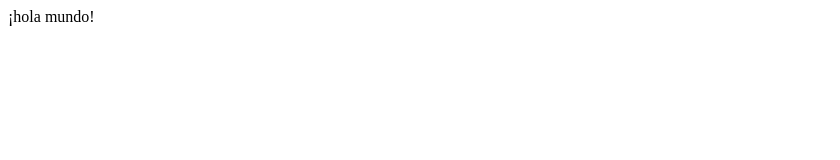
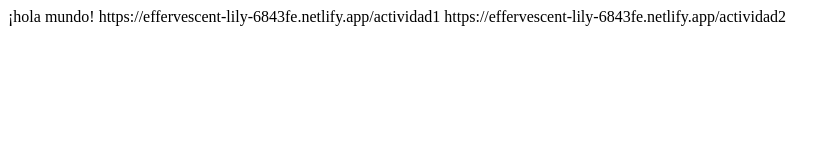
Before and after one commit to PritOnce/SAMOSA2, a plain HTML site: page index.html in a window 1280 px wide. Shown: the whole page, without its empty margins (0-840 px from the left). Drawn offline with Linux system fonts and the light colour scheme.

Commit message:
hola mundo

```diff
--- a/index.html
+++ b/index.html
@@ -8,5 +8,7 @@
 </head>
 <body>
     ¡hola mundo!
+    https://effervescent-lily-6843fe.netlify.app/actividad1
+    https://effervescent-lily-6843fe.netlify.app/actividad2
 </body>
 </html>
```
